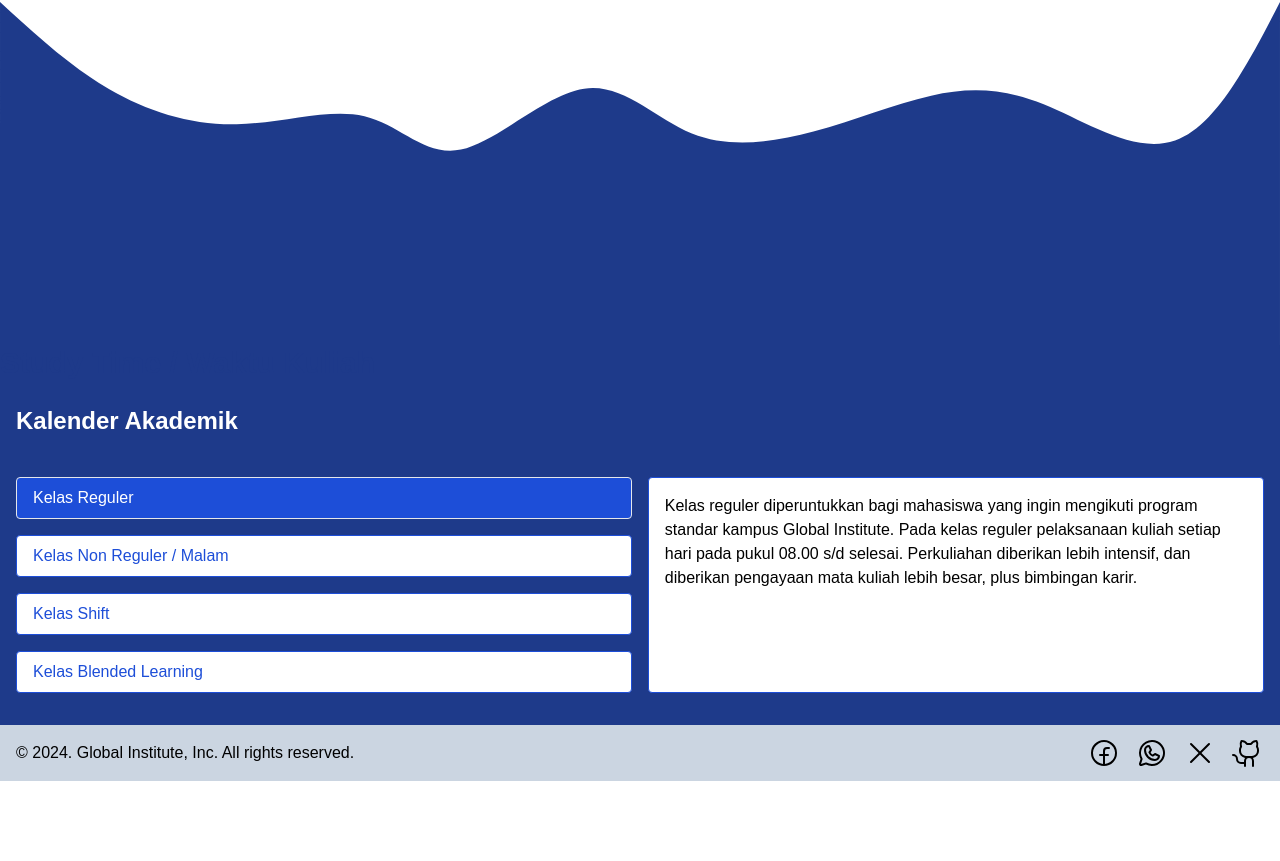
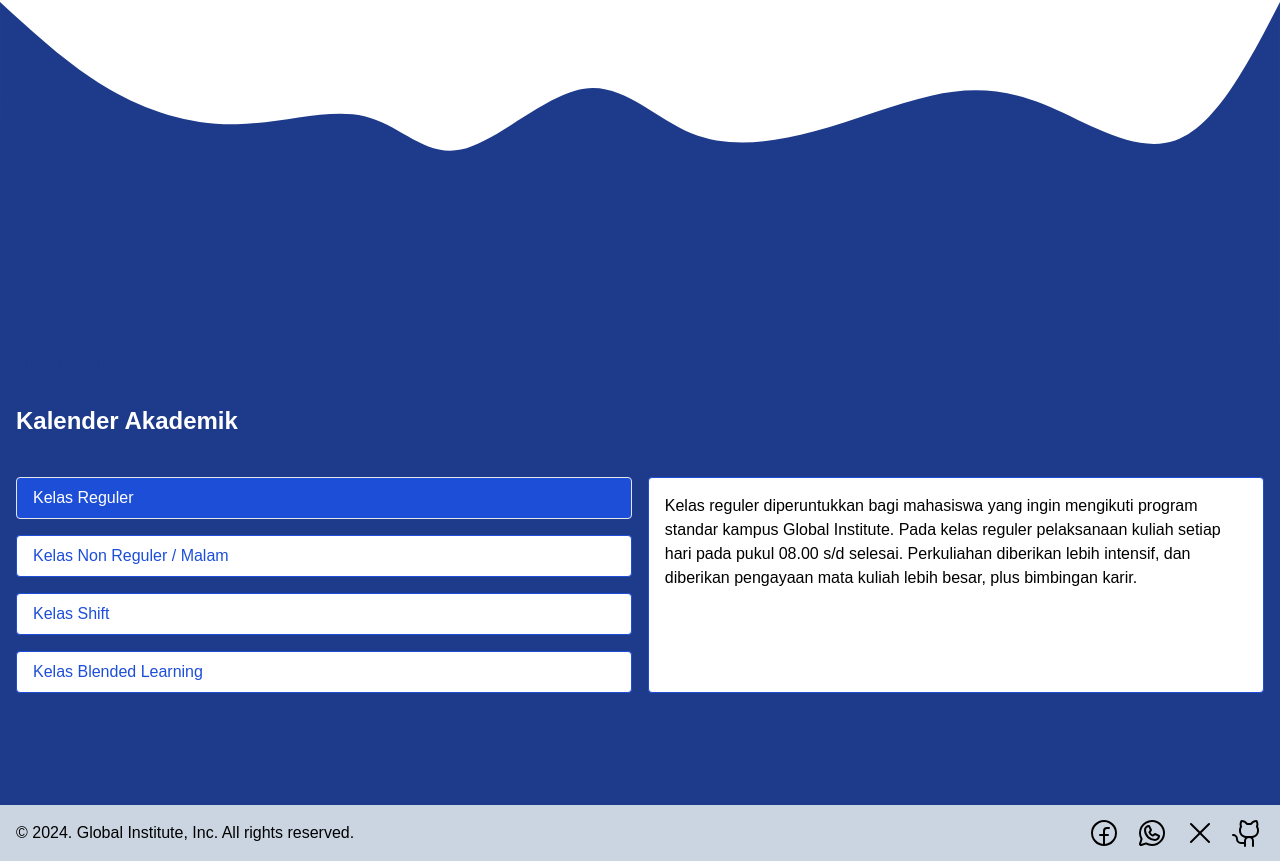
Before and after one commit to KbDevs12/project-2, a Next.js app: page / in a window 1280 px wide. Shown: the part 1448-2309 px from the top of the page. Before the commit the page ends 2229 px from the top, so only its background shows below. Built offline with nearby package versions, Linux system fonts and the light colour scheme; a web font is replaced by a local one.

Commit message:
edit index

```diff
--- a/src/app/page.tsx
+++ b/src/app/page.tsx
@@ -186,7 +186,7 @@ export default function Home() {
         <div className="relative -bottom-1">
           <Waves />
         </div>
-        <div className=" bg-blue-900 pt-0 pb-8 px-0">
+        <div className=" bg-blue-900 pt-0 pb-28 px-0">
           <div
             data-aos="fade-right"
             data-aos-easing="ease-in-out"
```
